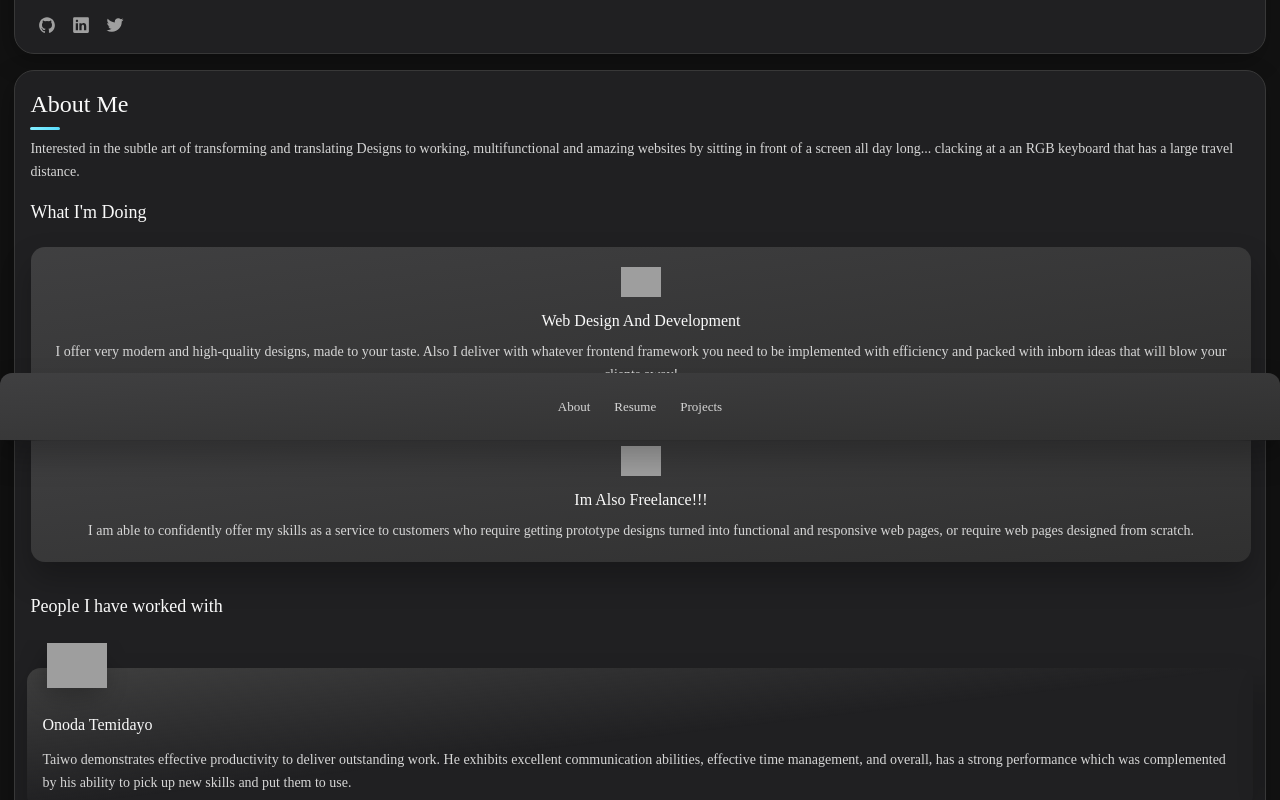
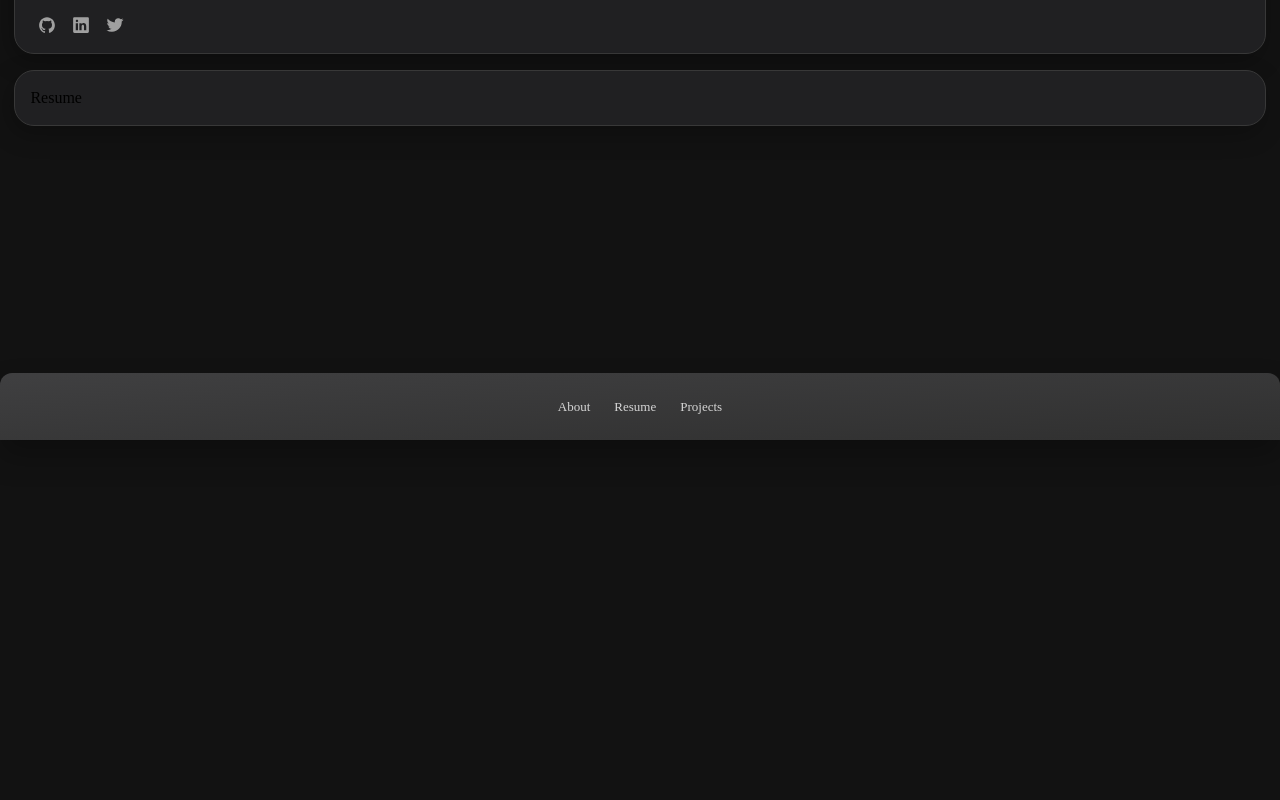
Before and after one commit to JolomiTee/JolomiTee-s-Portfolio, a React (Vite) app: page / in a window 1280 px wide. Shown: the part 360-1160 px from the top of the page. After the commit the page ends 800 px from the top, so only its background shows below. Built offline with nearby package versions, Linux system fonts and the light colour scheme; grey boxes are pictures that could not be loaded.

Commit message:
restructured directories

```diff
--- a/src/components/About.jsx
+++ b/src/components/About.jsx
@@ -1,7 +1,7 @@
 import React from 'react'
 import Services from './about/Services'
 import Testimonial from './about/Testimonial'
-import MyClients from './MyClients'
+import MyClients from './about/MyClients'
 
 const About = () => {
     return (
@@ -13,7 +13,7 @@ const About = () => {
 
             <section className="about-text text-light-gray text-fs-6 font-fw-300 leading-[1.6]">
                 <p className='mb-4'>
-                    Interested in the subtle art of transforming and translating Designs to working, multifunctional and amazing websites by sitting in front of a screen all day long... clacking at a an RGB keyboard that has a large travel distance.
+                    A guy interested in the subtle art of transforming and translating designs to working, multifunctional and amazing websites by sitting in front of a screen all day long... clacking at a an RGB keyboard with a long key travel distance.
                 </p>
             </section>
 
--- a/src/components/MainContent.jsx
+++ b/src/components/MainContent.jsx
@@ -6,7 +6,8 @@ import Projects from './Projects'
 const MainContent = () => {
   return (
     <div className='main-content mb-20'>
-        <About />
+        {/* <About /> */}
+        <Resume />
     </div>
   )
 }
--- a/src/components/Sidebar.jsx
+++ b/src/components/Sidebar.jsx
@@ -1,7 +1,7 @@
 import React from 'react'
 import ProfilePhoto from "../assets/images/ProfilePhoto.jpg"
-import Info from './Info'
-import SocialList from './SocialList'
+import Info from './about/Info'
+import SocialList from './about/SocialList'
 import { useState } from 'react'
 
 const Sidebar = () => {
--- a/src/components/MyClients.jsx
+++ b/src/components/about/MyClients.jsx
@@ -1,10 +1,7 @@
 import React from 'react'
-import GreenBarter from "../assets/images/Greenbarter.png"
-import Hubbab from "../assets/images/Hubbab Company.png"
-// import Zuri from "../assets/images/Zuri.png"
-// import SideHustle from "../assets/images/SideHustle.png"
-// import ALX from "../assets/images/ALX-Udacity.png"
-import Revinance from "../assets/images/Revinance.png"
+import GreenBarter from "../../assets/images/Greenbarter.png"
+import Hubbab from "../../assets/images/Hubbab Company.png"
+import Revinance from "../../assets/images/Revinance.png"
 
 const info = [
     {
@@ -40,6 +37,10 @@ const MyClients = () => {
                 ))
             }
         </ul>
+
+        <article className="text-white-1">
+            Next, you can check out my Resume
+        </article>
     </section>
   )
 }
--- a/src/components/about/Services.jsx
+++ b/src/components/about/Services.jsx
@@ -7,12 +7,12 @@ const info = [
         img: DesignIcon,
         alt: 'Design icon',
         title: 'Web Design and Development',
-        text: 'I offer very modern and high-quality designs, made to your taste. Also I deliver with whatever frontend framework you need to be implemented with efficiency and packed with inborn ideas that will blow your clients away!',
+        text: 'I offer very modern and high-quality designs, made to your taste. Also I deliver with efficiency and packed with inborn ideas that will blow your clients away!',
     },
     {
         img: IconDev,
         alt: 'Development icon',
-        title: "Im also Freelance!!!",
+        title: "I'm also Freelance!!!",
         text: 'I am able to confidently offer my skills as a service to customers who require getting prototype designs turned into functional and responsive web pages, or require web pages designed from scratch.',
     }
 ]
--- a/src/components/about/Testimonial.jsx
+++ b/src/components/about/Testimonial.jsx
@@ -41,7 +41,7 @@ const Testimonial = () => {
         <ul className="testimonials-list flex justify-start items-start gap-[15px] my-0 mx-[-15px] pb-[35px] pt-7 px-3  has-scrollbar">
             {
                 info.map((items, index) => (
-                    <li class="testimonials-item min-w-full snap-center">
+                    <li key={index} class="testimonials-item min-w-full snap-center">
                             <div className="content-card" data-testimonials-item>
 
                                 <figure class="testimonials-avatar-box bg-gradient-onyx rounded-[14px] shadow-1 absolute top-[-25px] left-5">
--- a/src/components/about/TestimonialModal.jsx
+++ b/src/components/about/TestimonialModal.jsx
@@ -24,7 +24,7 @@ const TestimonialModal = () => {
 
                     <h4 className="h3 modal-title mb-1" data-modal-title>Richmore Ibeh</h4>
 
-                    <time datetime="2022-05-01" className='text-6 text-light-gray-70 font-fw-300 mb-3'>1 May, 2022</time>
+                    <time dateTime="2022-05-01" className='text-6 text-light-gray-70 font-fw-300 mb-3'>1 May, 2022</time>
 
                     <div data-modal-text>
                         <p className='text-light-gray text-fs-6 font-fw-300 leading-1.6'>
```
Also changed, not shown: src/components/about/Info.jsx (renamed from src/components/Info.jsx), src/components/about/SocialList.jsx (renamed from src/components/SocialList.jsx).
